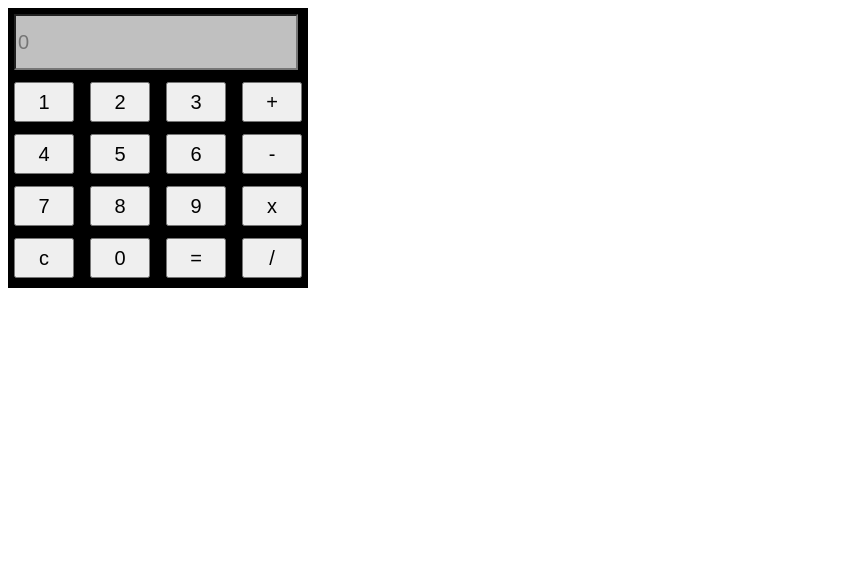
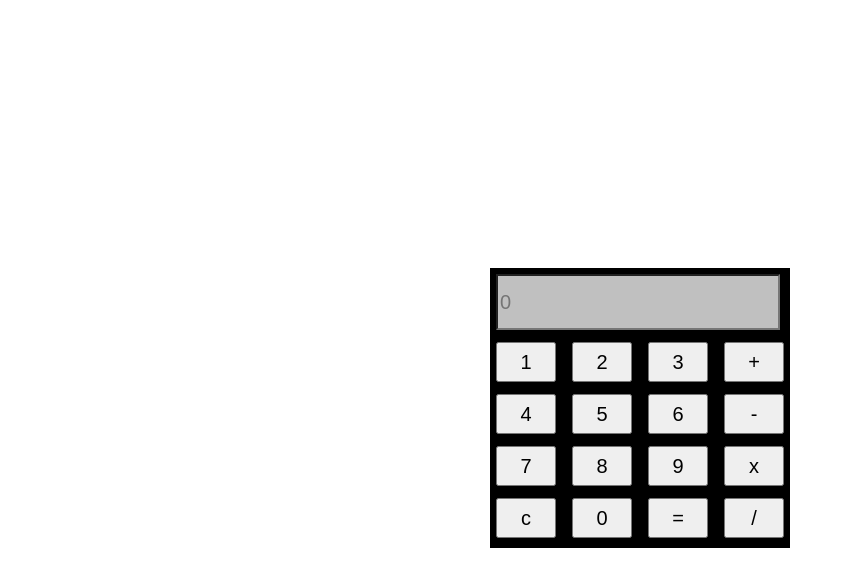
Before and after one commit to Sandy8955/Calculater, a plain HTML site: page index.html in a window 1280 px wide. Shown: the whole page, without its empty margins (0-845 px from the left). Drawn offline with Linux system fonts and the light colour scheme.

Commit message:
fixed position

```diff
--- a/index.html
+++ b/index.html
@@ -24,6 +24,12 @@
             background-color: silver;
 
         }
+        body{
+          min-height: 100vh;
+          display:flex;
+          justify-content: center;
+          align-items: center;
+        }
     </style>
 
 
@@ -31,7 +37,7 @@
 </head>
 <body>
     <div id="main">
-    <form name="form">
+    <form class="cal" name="form">
         <input id="text-field" type="text" name="text" placeholder="0" ><br>
         <input type="button" value="1" onclick="form.text.value+=1">
         <input type="button" value="2" onclick="form.text.value+=2" >
```
